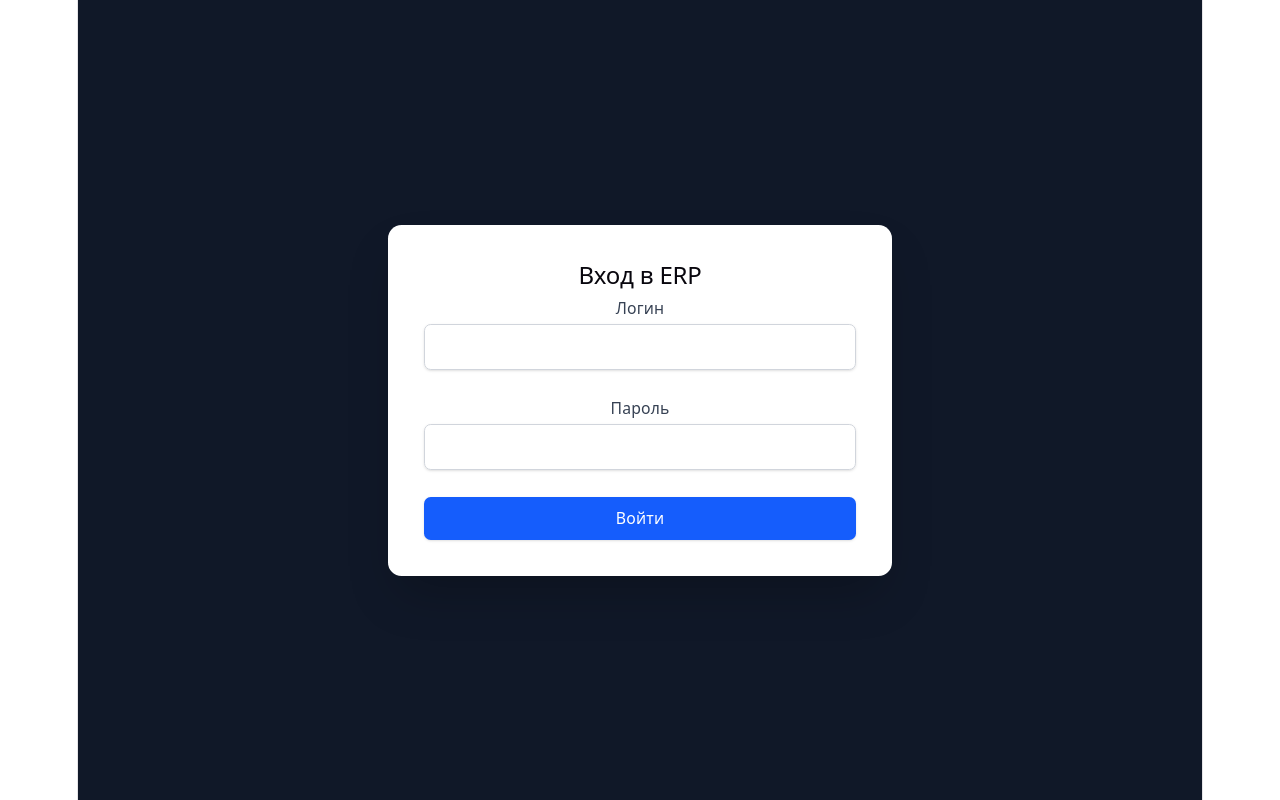
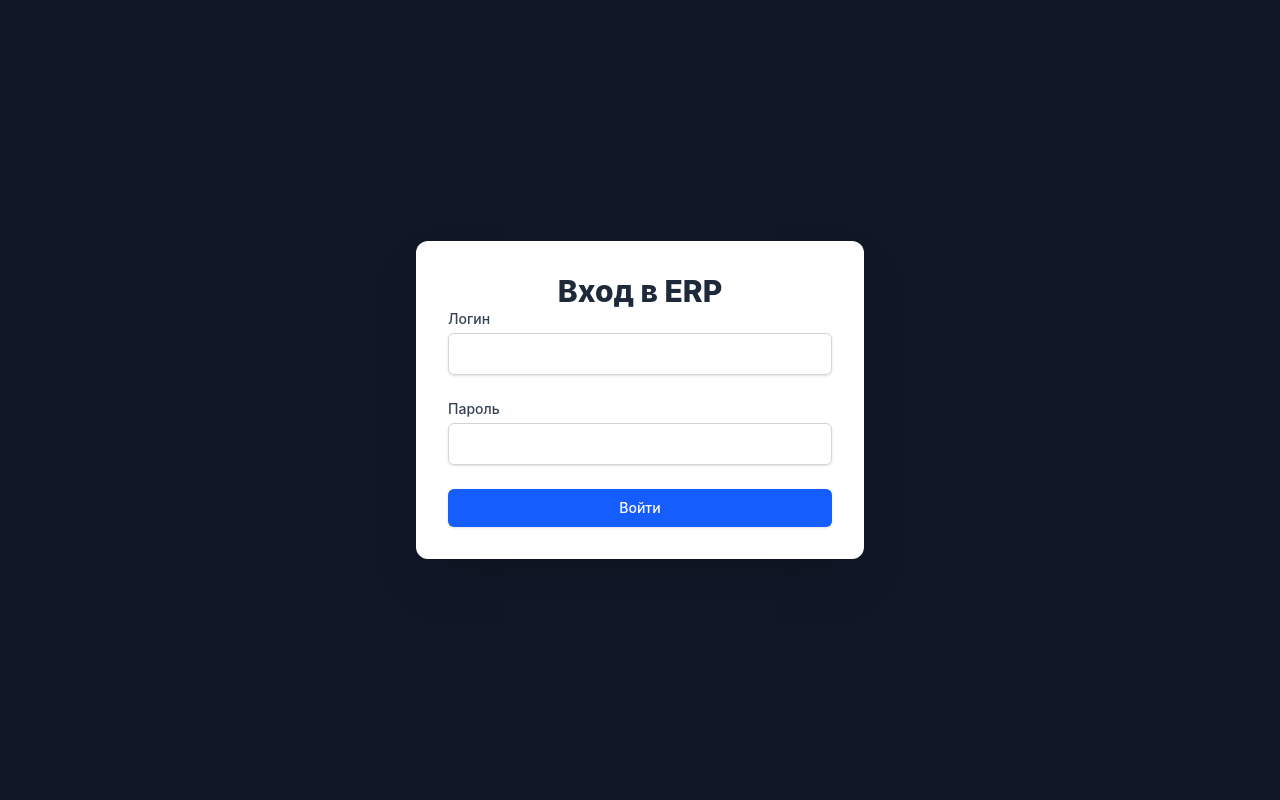
Before and after one commit to DeStiNoVich21/streamlined-orders-ui, a React (Vite) app: page /login in a window 1280 px wide. Built offline with nearby package versions, Linux system fonts and the light colour scheme.

Commit message:
fix: index css layout fix

```diff
--- a/src/App.jsx
+++ b/src/App.jsx
@@ -27,7 +27,6 @@ function App() {
 
                     <Route path="/customers" element={
                         <PrivateRoute>
-                            <h2 className="text-2xl font-bold">Страница клиентов (в разработке)</h2>
                         </PrivateRoute>
                     } />
 
--- a/src/components/Layout.jsx
+++ b/src/components/Layout.jsx
@@ -34,9 +34,11 @@ export const Layout = ({ children }) => {
             </div>
 
 {/* Основная область */}
-            <div className="flex-1 flex flex-col">
-                <header className="bg-white shadow-md p-4 flex justify-between items-center px-8">
-                    <div className="text-gray-500">Панель управления / <span className="text-gray-900 font-semibold">Обзор</span></div>
+<div className="flex-1 flex flex-col min-w-0"> {/* Добавили min-w-0 */}
+    <header className="bg-white shadow-md p-4 flex justify-between items-center px-8 flex-shrink-0">
+        <div className="text-gray-500">
+            Панель управления / <span className="text-gray-900 font-semibold uppercase">{user?.role}</span>
+        </div>
         <div className="flex items-center space-x-4">
             <div className="text-right">
                 <p className="text-sm font-bold text-gray-800">{user?.username}</p>
@@ -44,15 +46,17 @@ export const Layout = ({ children }) => {
             </div>
             <button
                 onClick={handleLogout}
-                            className="bg-rose-500 hover:bg-rose-600 text-white px-4 py-2 rounded-lg text-sm font-medium transition"
+                className="bg-rose-500 hover:bg-rose-600 text-white px-4 py-2 rounded-lg text-sm font-medium transition cursor-pointer"
             >
                 Выйти
             </button>
         </div>
     </header>
 
-                <main className="p-8">
+    <main className="p-8 flex-1 overflow-y-auto"> {/* Убрали лишние ограничения, добавили flex-1 */}
+        <div className="max-w-[1600px] mx-auto w-full"> {/* Контейнер для центровки на ОЧЕНЬ широких экранах */}
             {children}
+        </div>
     </main>
 </div>
         </div>
--- a/src/index.css
+++ b/src/index.css
@@ -1,112 +1,36 @@
 @import "tailwindcss";
+
+/* Оставляем переменные, если хочешь их использовать, но удаляем жесткие привязки */
 :root {
-  --text: #6b6375;
-  --text-h: #08060d;
   --bg: #fff;
-  --border: #e5e4e7;
-  --code-bg: #f4f3ec;
-  --accent: #aa3bff;
-  --accent-bg: rgba(170, 59, 255, 0.1);
-  --accent-border: rgba(170, 59, 255, 0.5);
-  --social-bg: rgba(244, 243, 236, 0.5);
-  --shadow:
-    rgba(0, 0, 0, 0.1) 0 10px 15px -3px, rgba(0, 0, 0, 0.05) 0 4px 6px -2px;
-
-  --sans: system-ui, 'Segoe UI', Roboto, sans-serif;
-  --heading: system-ui, 'Segoe UI', Roboto, sans-serif;
-  --mono: ui-monospace, Consolas, monospace;
-
-  font: 18px/145% var(--sans);
-  letter-spacing: 0.18px;
-  color-scheme: light dark;
-  color: var(--text);
   background: var(--bg);
-  font-synthesis: none;
-  text-rendering: optimizeLegibility;
-  -webkit-font-smoothing: antialiased;
-  -moz-osx-font-smoothing: grayscale;
-
-  @media (max-width: 1024px) {
-    font-size: 16px;
-  }
+  margin: 0;
+  padding: 0;
+  box-sizing: border-box;
 }
 
 @media (prefers-color-scheme: dark) {
   :root {
-    --text: #9ca3af;
-    --text-h: #f3f4f6;
-    --bg: #16171d;
-    --border: #2e303a;
-    --code-bg: #1f2028;
-    --accent: #c084fc;
-    --accent-bg: rgba(192, 132, 252, 0.15);
-    --accent-border: rgba(192, 132, 252, 0.5);
-    --social-bg: rgba(47, 48, 58, 0.5);
-    --shadow:
-      rgba(0, 0, 0, 0.4) 0 10px 15px -3px, rgba(0, 0, 0, 0.25) 0 4px 6px -2px;
+    --bg: #111827; /* Темный фон для всей страницы */
   }
+}
 
-  #social .button-icon {
-    filter: invert(1) brightness(2);
-  }
+/* ОЧИЩАЕМ #root ОТ ОГРАНИЧЕНИЙ */
+#root {
+  width: 100%;       /* Занимаем всю ширину */
+  margin: 0;         /* Убираем центровку шаблона */
+  min-height: 100vh;
+  display: block;    /* Убираем лишний flex, так как он есть в Layout */
+  text-align: left;  /* Сбрасываем центровку текста */
 }
 
 body {
   margin: 0;
+  padding: 0;
+  overflow-x: hidden; /* Защита от горизонтального скролла всего сайта */
 }
 
-#root {
-  width: 1126px;
-  max-width: 100%;
-  margin: 0 auto;
-  text-align: center;
-  border-inline: 1px solid var(--border);
-  min-height: 100svh;
-  display: flex;
-  flex-direction: column;
-  box-sizing: border-box;
-}
-
-h1,
-h2 {
-  font-family: var(--heading);
-  font-weight: 500;
-  color: var(--text-h);
-}
-
-h1 {
-  font-size: 56px;
-  letter-spacing: -1.68px;
-  margin: 32px 0;
-  @media (max-width: 1024px) {
-    font-size: 36px;
-    margin: 20px 0;
-  }
-}
-h2 {
-  font-size: 24px;
-  line-height: 118%;
-  letter-spacing: -0.24px;
-  margin: 0 0 8px;
-  @media (max-width: 1024px) {
-    font-size: 20px;
-  }
-}
-p {
+/* Убираем лишние стили для заголовков, которые мешают Tailwind */
+h1, h2, p {
   margin: 0;
 }
-
-code,
-.counter {
-  font-family: var(--mono);
-  display: inline-flex;
-  border-radius: 4px;
-  color: var(--text-h);
-}
-
-code {
-  font-size: 15px;
-  line-height: 135%;
-  padding: 4px 8px;
-  background: var(--code-bg);
-}
--- /dev/null
+++ b/src/pages/CustomersPage.jsx
@@ -0,0 +1,70 @@
+import { useEffect, useState } from 'react';
+import api from '../api/axiosInstance';
+
+export const CustomersPage = () => {
+    const [customers, setCustomers] = useState([]);
+    const [searchQuery, setSearchQuery] = useState('');
+    const [loading, setLoading] = useState(false);
+
+    const fetchCustomers = async (query = '') => {
+        setLoading(true);
+        try {
+            const url = query ? `/customers/search?query=${query}` : '/customers';
+            const res = await api.get(url);
+            setCustomers(res.data);
+        } catch (err) {
+            console.error("Ошибка загрузки:", err);
+        } finally {
+            setLoading(false);
+        }
+    };
+
+    useEffect(() => { fetchCustomers(); }, []);
+
+    return (
+        <div className="w-full space-y-6">
+            <div className="flex flex-col md:flex-row justify-between items-start md:items-center gap-4">
+                <h2 className="text-3xl font-bold text-gray-800">База клиентов</h2>
+                <div className="flex w-full md:w-auto gap-2">
+                    <input
+                        type="text"
+                        placeholder="Поиск по имени..."
+                        className="flex-1 md:w-80 border border-gray-300 rounded-lg px-4 py-2 focus:ring-2 focus:ring-blue-500 outline-none"
+                        value={searchQuery}
+                        onChange={(e) => setSearchQuery(e.target.value)}
+                    />
+                    <button
+                        onClick={() => fetchCustomers(searchQuery)}
+                        className="bg-blue-600 text-white px-6 py-2 rounded-lg hover:bg-blue-700 transition"
+                    >
+                        Найти
+                    </button>
+                </div>
+            </div>
+
+            {loading ? (
+                <div className="flex justify-center py-20 italic text-gray-500">Загрузка клиентов...</div>
+            ) : (
+                <div className="grid grid-cols-1 sm:grid-cols-2 lg:grid-cols-3 xl:grid-cols-4 gap-6">
+                    {customers.map(c => (
+                        <div key={c.customerId} className="bg-white p-6 rounded-2xl shadow-sm border border-gray-200 hover:shadow-lg transition-shadow">
+                            <div className="flex justify-between items-start mb-4">
+                                <div className="bg-blue-50 text-blue-600 p-3 rounded-lg">👤</div>
+                                <span className="text-xs font-mono text-gray-400">ID: {c.customerId}</span>
+                            </div>
+                            <h3 className="font-bold text-xl text-gray-900 mb-1">{c.fullName}</h3>
+                            <p className="text-sm text-gray-600 mb-1">📧 {c.email || '—'}</p>
+                            <p className="text-sm text-gray-600">📞 {c.phone || '—'}</p>
+                            <div className="mt-6 pt-4 border-t border-gray-100">
+                                <p className="text-xs text-gray-400 uppercase font-semibold mb-1">Адрес</p>
+                                <p className="text-sm text-gray-700 leading-relaxed italic">
+                                    {c.address || 'Адрес не указан'}
+                                </p>
+                            </div>
+                        </div>
+                    ))}
+                </div>
+            )}
+        </div>
+    );
+};
```
Also changed, not shown: src/pages/OrdersPage.jsx (+51 -35 lines). Lines whose indentation alone changed are shown as unchanged.
